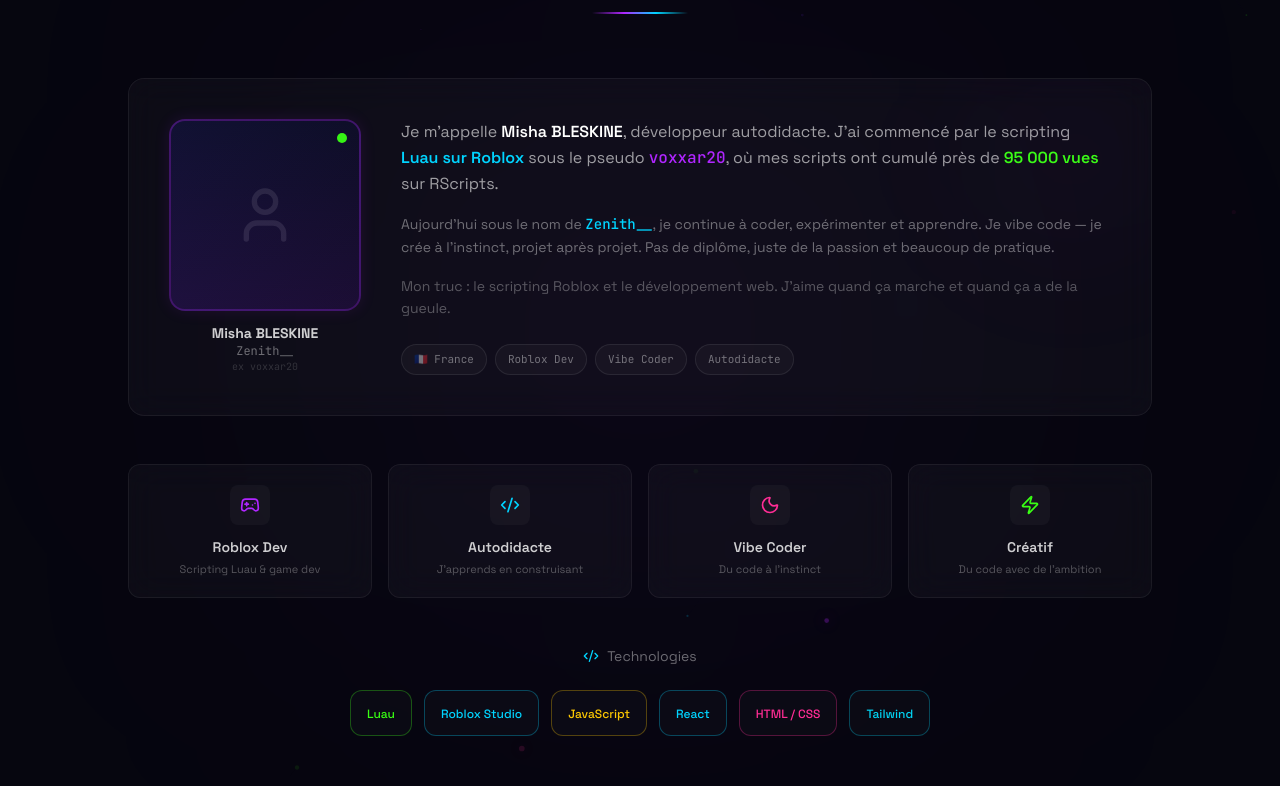
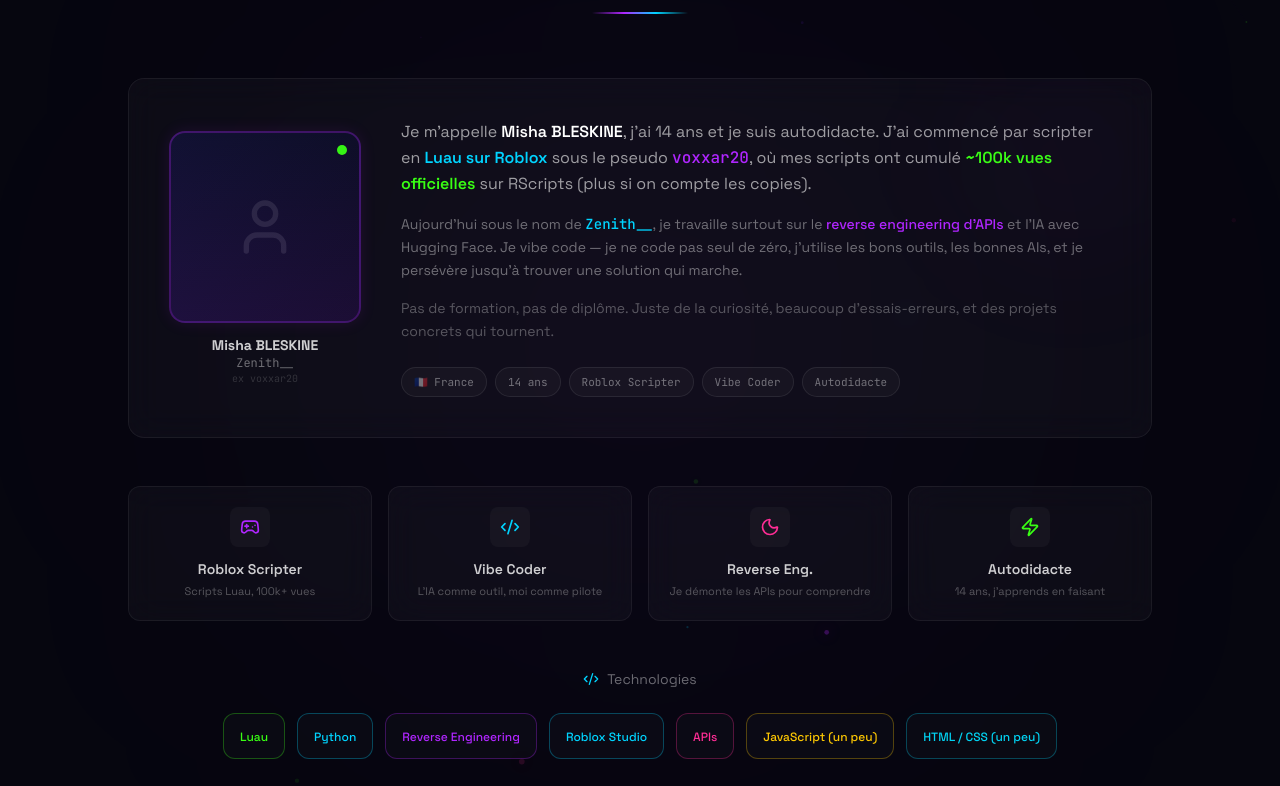
Before and after one commit to mbleskine-droid/Cv, a React (Vite) app: page / in a window 1280 px wide. Shown: the part 994-1780 px from the top of the page. Built offline with nearby package versions, Linux system fonts and the light colour scheme.

Commit message:
Update AboutMe component with new labels and descriptions

```diff
--- a/src/components/AboutMe.tsx
+++ b/src/components/AboutMe.tsx
@@ -3,33 +3,34 @@
 const highlights = [
   {
     icon: <Gamepad2 size={20} className="text-neon-violet" />,
-    label: "Roblox Dev",
-    desc: "Scripting Luau & game dev",
+    label: "Roblox Scripter",
+    desc: "Scripts Luau, 100k+ vues",
   },
   {
     icon: <Code2 size={20} className="text-neon-blue" />,
-    label: "Autodidacte",
-    desc: "J'apprends en construisant",
+    label: "Vibe Coder",
+    desc: "L'IA comme outil, moi comme pilote",
   },
   {
     icon: <Moon size={20} className="text-neon-pink" />,
-    label: "Vibe Coder",
-    desc: "Du code à l'instinct",
+    label: "Reverse Eng.",
+    desc: "Je démonte les APIs pour comprendre",
   },
   {
     icon: <Zap size={20} className="text-neon-green" />,
-    label: "Créatif",
-    desc: "Du code avec de l'ambition",
+    label: "Autodidacte",
+    desc: "14 ans, j'apprends en faisant",
   },
 ];
 
 const techStack = [
   { name: "Luau", color: "border-neon-green/30 text-neon-green" },
+  { name: "Python", color: "border-neon-blue/30 text-neon-blue" },
+  { name: "Reverse Engineering", color: "border-neon-violet/30 text-neon-violet" },
   { name: "Roblox Studio", color: "border-neon-blue/30 text-neon-blue" },
-  { name: "JavaScript", color: "border-yellow-400/30 text-yellow-400" },
-  { name: "React", color: "border-neon-blue/30 text-neon-blue" },
-  { name: "HTML / CSS", color: "border-neon-pink/30 text-neon-pink" },
-  { name: "Tailwind", color: "border-cyan-400/30 text-cyan-400" },
+  { name: "APIs", color: "border-neon-pink/30 text-neon-pink" },
+  { name: "JavaScript (un peu)", color: "border-yellow-400/30 text-yellow-400" },
+  { name: "HTML / CSS (un peu)", color: "border-cyan-400/30 text-cyan-400" },
 ];
 
 export function AboutMe() {
@@ -77,31 +78,29 @@
               <p className="text-white/60 leading-relaxed mb-4 text-sm sm:text-base">
                 Je m'appelle{" "}
                 <span className="text-white font-semibold">Misha BLESKINE</span>,
-                développeur autodidacte. J'ai commencé par le
-                scripting{" "}
+                j'ai 14 ans et je suis autodidacte. J'ai commencé par scripter en{" "}
                 <span className="text-neon-blue font-semibold">
                   Luau sur Roblox
                 </span>{" "}
                 sous le pseudo <span className="text-neon-violet font-medium font-mono">voxxar20</span>,
-                où mes scripts ont cumulé près de{" "}
+                où mes scripts ont cumulé{" "}
                 <span className="text-neon-green font-semibold">
-                  95 000 vues
+                  ~100k vues officielles
                 </span>{" "}
-                sur RScripts.
+                sur RScripts (plus si on compte les copies).
               </p>
               <p className="text-white/40 leading-relaxed text-sm mb-4">
                 Aujourd'hui sous le nom de <span className="text-neon-blue font-medium font-mono">Zenith__</span>,
-                je continue à coder, expérimenter et apprendre. Je vibe code — je crée à l'instinct,
-                projet après projet. Pas de diplôme, juste de la passion et beaucoup de pratique.
+                je travaille surtout sur le <span className="text-neon-violet font-medium">reverse engineering d'APIs</span> et l'IA avec Hugging Face.
+                Je vibe code — je ne code pas seul de zéro, j'utilise les bons outils, les bonnes AIs, et je persévère jusqu'à trouver une solution qui marche.
               </p>
               <p className="text-white/30 leading-relaxed text-sm mb-6">
-                Mon truc : le scripting Roblox et le développement web. J'aime
-                quand ça marche et quand ça a de la gueule.
+                Pas de formation, pas de diplôme. Juste de la curiosité, beaucoup d'essais-erreurs, et des projets concrets qui tournent.
               </p>
 
               {/* Tags */}
               <div className="flex flex-wrap items-center justify-center lg:justify-start gap-2">
-                {["🇫🇷 France", "Roblox Dev", "Vibe Coder", "Autodidacte"].map(
+                {["🇫🇷 France", "14 ans", "Roblox Scripter", "Vibe Coder", "Autodidacte"].map(
                   (tag, i) => (
                     <span
                       key={i}
```
